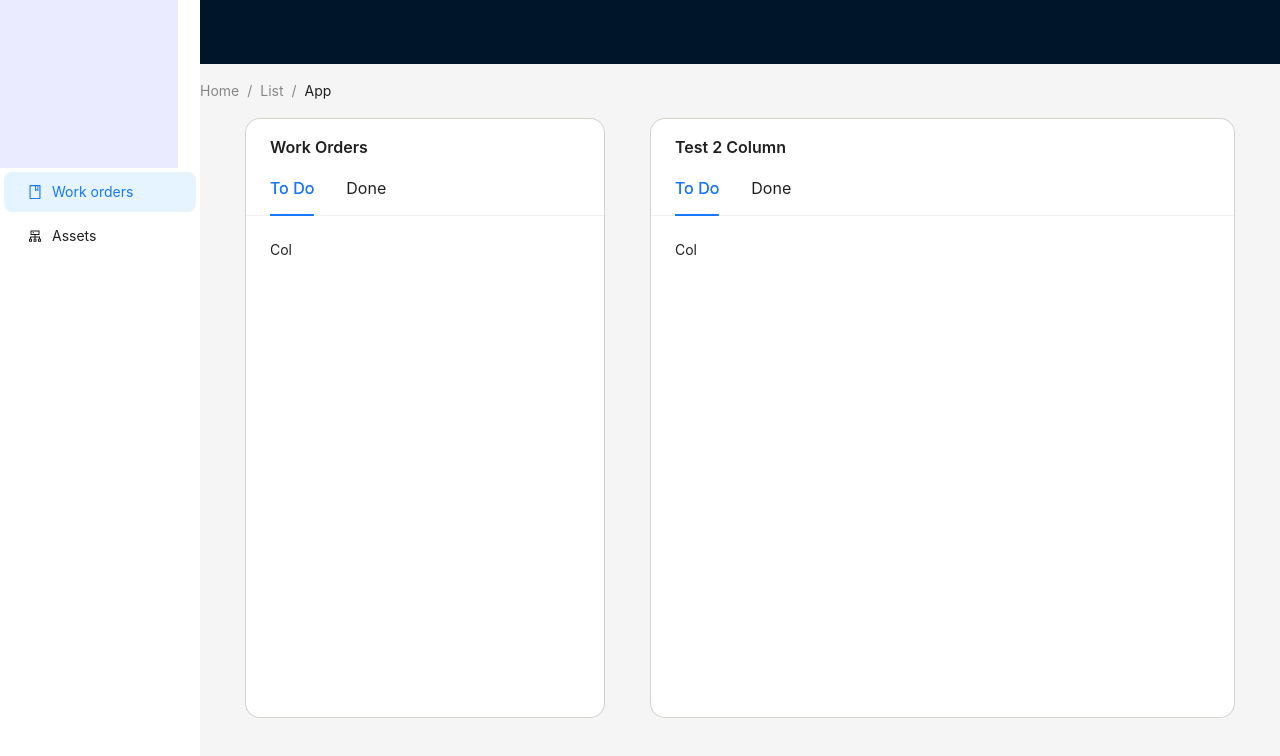
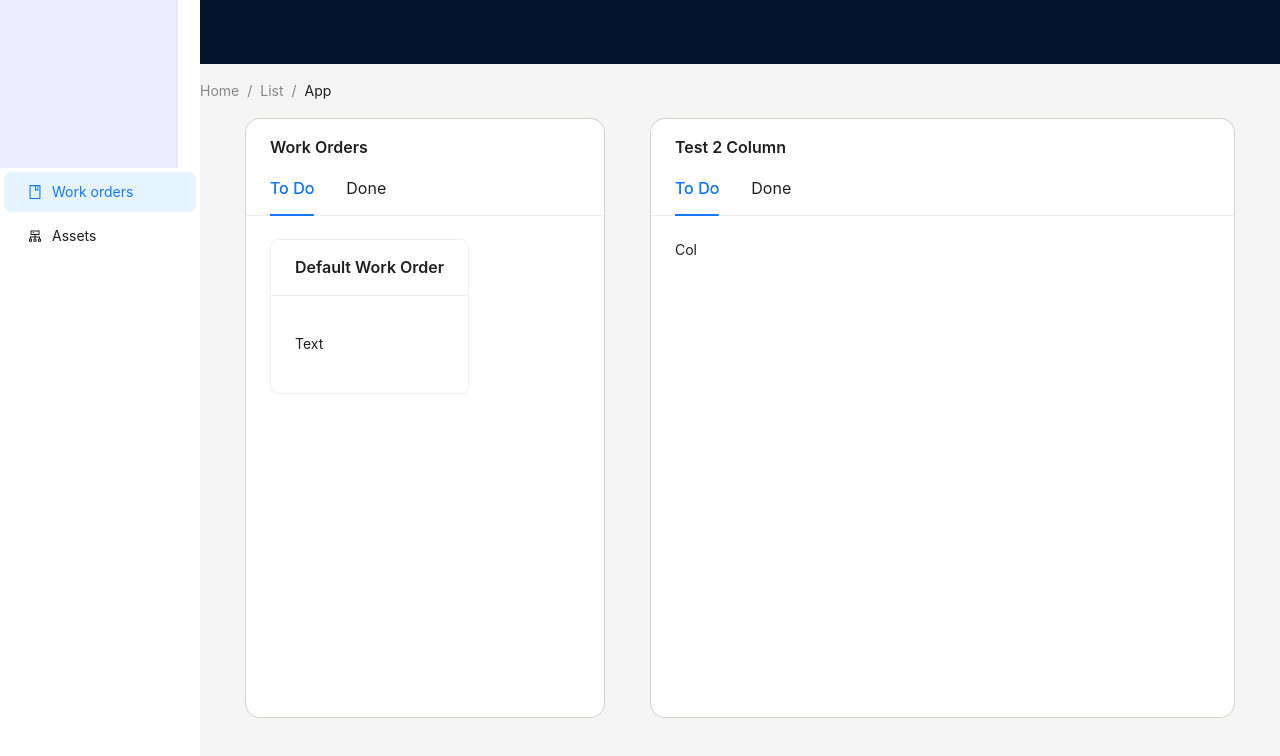
Before and after one commit to NicKyeaa/asm-front, a React (Vite) app: page / in a window 1280 px wide. Shown: the top 756 px of the page. Built offline with nearby package versions, Linux system fonts and the light colour scheme.

Commit message:
Added Card and space for work orders

```diff
--- a/src/pages/WorkOrdersPage/WorkOrders.tsx
+++ b/src/pages/WorkOrdersPage/WorkOrders.tsx
@@ -1,5 +1,6 @@
 import React, { useState } from "react";
-import { Col, Row, Card } from "antd";
+import { Col, Row, Card, Space } from "antd";
+import WorkOrderCard from "./WorkOrderCard";
 
 const tabList = [
   {
@@ -13,10 +14,14 @@ const tabList = [
 ];
 
 const WorkOrders: React.FC = () => {
-  const WorkOrdersCardStyles = {
+  const workOrdersCardStyles = {
     borderRadius: "15px",
     border: "1px solid rgba(23,45,0,0.20)",
     height: "75vh",
+  };
+
+  const workOrderSpaceStyles = {
+    width: "inherit",
   };
 
   return (
@@ -25,16 +30,18 @@ const WorkOrders: React.FC = () => {
         <Card
           title='Work Orders'
           tabList={tabList}
-          style={WorkOrdersCardStyles}
+          style={workOrdersCardStyles}
         >
-          Col
+          <Space direction='vertical' size='middle'>
+            <WorkOrderCard />
+          </Space>
         </Card>
       </Col>
       <Col span={13} offset={1}>
         <Card
           title='Test 2 Column'
           tabList={tabList}
-          style={WorkOrdersCardStyles}
+          style={workOrdersCardStyles}
         >
           Col
         </Card>
```
